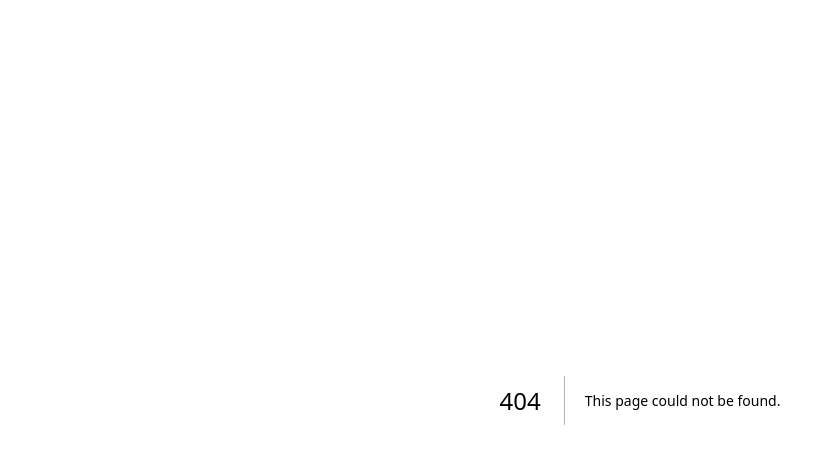
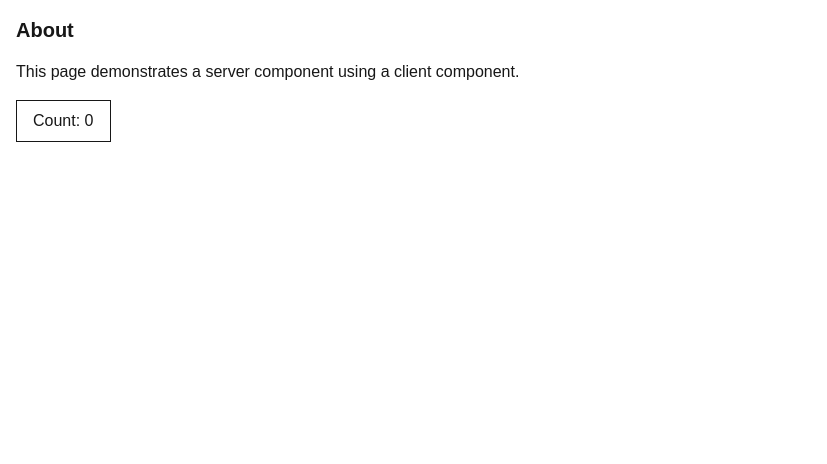
Before and after one commit to alexandermander/ytshare, a Next.js app in the folder ytshare/: page /about in a window 1280 px wide. Before the commit this address had no page. Shown: the top 464 px of the page, without its empty margins (0-827 px from the left). Built offline with nearby package versions, Linux system fonts and the light colour scheme.

Commit message:
Add /about page demonstrating client and server components

```diff
--- a/ytshare/src/about/page.tsx
+++ /dev/null
@@ -1,3 +0,0 @@
-export default function AboutPage() {
-  return <h1>About Page</h1>;
-}
--- /dev/null
+++ b/ytshare/src/app/about/counter.tsx
@@ -0,0 +1,12 @@
+"use client";
+
+import { useState } from "react";
+
+export default function Counter() {
+  const [count, setCount] = useState(0);
+  return (
+    <button onClick={() => setCount(count + 1)} className="border px-4 py-2">
+      Count: {count}
+    </button>
+  );
+}
--- /dev/null
+++ b/ytshare/src/app/about/page.tsx
@@ -0,0 +1,15 @@
+export const metadata = {
+  title: "About",
+};
+
+import Counter from "./counter";
+
+export default function AboutPage() {
+  return (
+    <main className="p-4">
+      <h1 className="text-xl font-bold mb-4">About</h1>
+      <p className="mb-4">This page demonstrates a server component using a client component.</p>
+      <Counter />
+    </main>
+  );
+}
```
